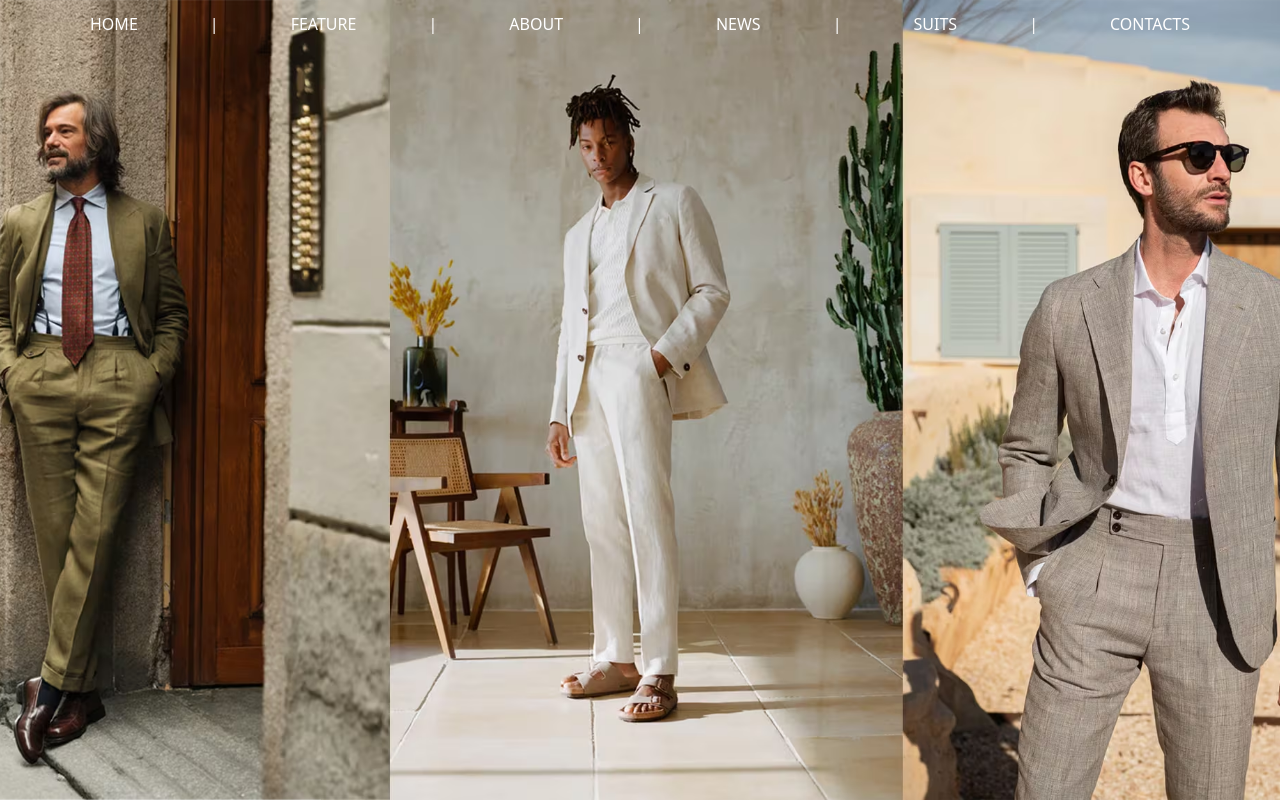
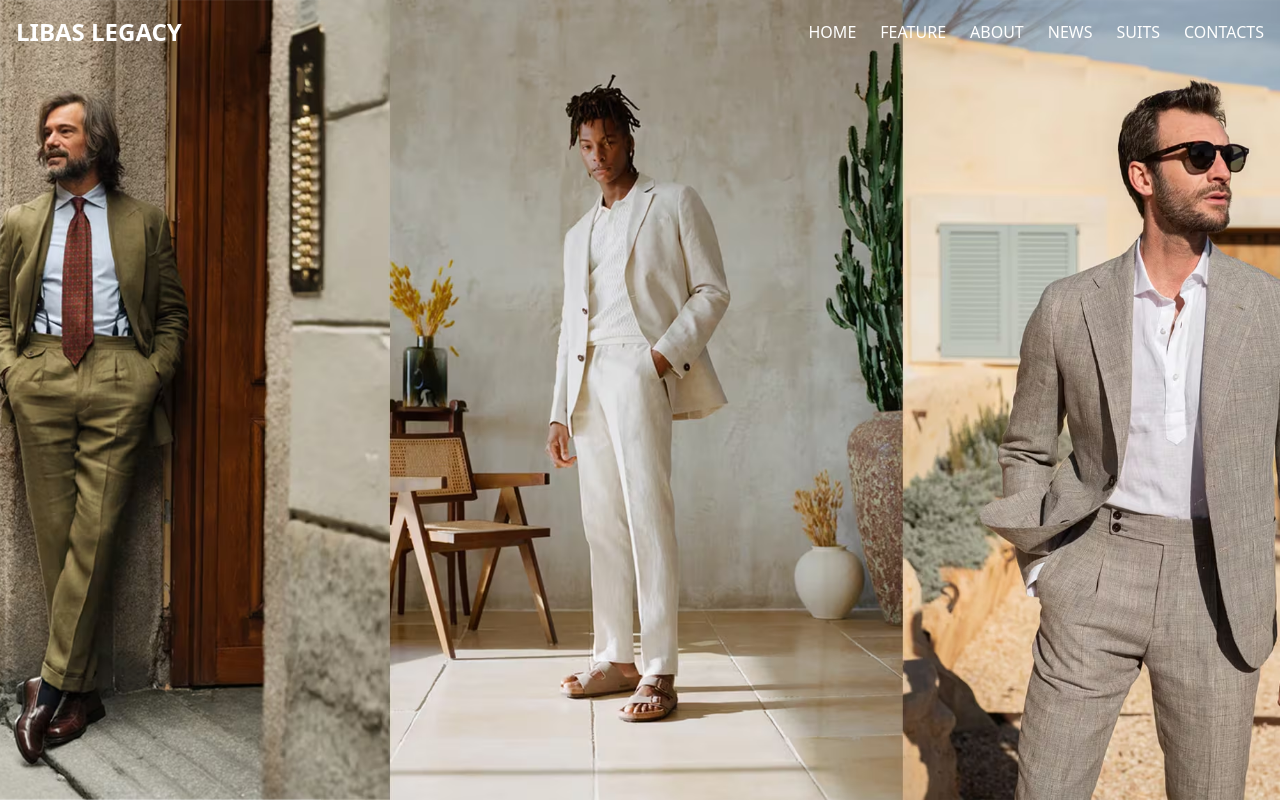
Before and after one commit to Ajay007008/LibasLegacy, a React (Vite) app: page / in a window 1280 px wide. Shown: the top 802 px of the page. Built offline with nearby package versions, Linux system fonts and the light colour scheme.

Commit message:
“final”

```diff
--- a/src/components/header2.jsx
+++ b/src/components/header2.jsx
@@ -1,43 +1,76 @@
-import React from 'react'
-import img1 from '../assets/header2/retina-logo-1.webp';
-import img from '../assets/header2/logo.png';
-import img3 from '../assets/header2/logo3.png';
+import React, { useState } from 'react';
+import img2 from '../assets/header2/suit1.avif';
+import { FaBars, FaTimes } from 'react-icons/fa';
 
-import img2 from '../assets/header2/suit1.avif';
+const Header2 = () => {
+  const [isMenuOpen, setIsMenuOpen] = useState(false);
+
+  const toggleMenu = () => {
+    setIsMenuOpen(!isMenuOpen);
+  };
 
 
+  return (
 
-const header2 = () => {
-  return (
- <div className="head ">
 
-        <div className="w-full h-screen bg-cover bg-center bg-no-repeat" style={{ backgroundImage: `url(${img2})` }}>          <div className="secondnav flex justify-around mx-12 text-center items-center text-white relative">
-            {/* Dropdown Wrapper */}
-            <div className="relative group">
-              <div className="element p-3 cursor-pointer">HOME</div>
+<div className="head">
+      <div
+        className="w-full min-h-screen bg-cover bg-center bg-no-repeat"
+        style={{ backgroundImage: `url(${img2})` }}
+      >
+        <div className="max-w-screen-xl mx-auto px-4 py-4">
+          {/* Top Nav */}
+          <div className="flex items-center justify-between text-white">
+            {/* Logo or Title */}
+            <div className="text-2xl font-bold">LIBAS LEGACY</div>
 
-              {/* Dropdown Menu */}
-              <div className="absolute left-0 mt-1 hidden group-hover:block bg-gray-800 text-white shadow-md rounded z-10">
-                <div className="p-2 hover:bg-gray-700">HOMEPAGE FULLWIDTH</div>
-                <div className="p-2 hover:bg-gray-700">HOMEPAGE BOXED</div>
-                <div className="p-2 hover:bg-gray-700">HOMEPAGE SHOP</div>
-              </div>
+            {/* Hamburger - Mobile Only */}
+            <div className="md:hidden text-2xl cursor-pointer" onClick={toggleMenu}>
+              {isMenuOpen ? <FaTimes /> : <FaBars />}
             </div>
 
-            <div className="mark">|</div>
-            <div className="element p-3">FEATURE</div>
-            <div className="mark">|</div>
-            <div className="element p-3">ABOUT</div>
-            <div className="mark">|</div>
-            <div className="element p-3">NEWS</div>
-            <div className="mark">|</div>
-            <div className="element p-3">SUITS</div>
-            <div className="mark">|</div>
-            <div className="element p-3">CONTACTS</div>
+            {/* Menu - Desktop */}
+            <div className="hidden md:flex space-x-6 items-center">
+              <Dropdown />
+              <NavItem label="FEATURE" />
+              <NavItem label="ABOUT" />
+              <NavItem label="NEWS" />
+              <NavItem label="SUITS" />
+              <NavItem label="CONTACTS" />
+            </div>
           </div>
+
+          {/* Menu - Mobile */}
+          {isMenuOpen && (
+            <div className="md:hidden mt-4 bg-black/70 p-4 rounded-lg space-y-4 text-white">
+              <Dropdown />
+              <NavItem label="FEATURE" />
+              <NavItem label="ABOUT" />
+              <NavItem label="NEWS" />
+              <NavItem label="SUITS" />
+              <NavItem label="CONTACTS" />
+            </div>
+          )}
         </div>
+      </div>
+    </div>
 
-      </div>  )
-}
+    );
+};
 
-export default header2
+const NavItem = ({ label }) => (
+  <div className="cursor-pointer hover:text-yellow-400 transition">{label}</div>
+);
+
+const Dropdown = () => (
+  <div className="relative group cursor-pointer">
+    <div className="hover:text-yellow-400 transition">HOME</div>
+    <div className="absolute hidden group-hover:block mt-2 bg-gray-800 text-white rounded shadow-lg z-10 min-w-[200px]">
+      <div className="p-3 hover:bg-gray-700">HOMEPAGE FULLWIDTH</div>
+      <div className="p-3 hover:bg-gray-700">HOMEPAGE BOXED</div>
+      <div className="p-3 hover:bg-gray-700">HOMEPAGE SHOP</div>
+    </div>
+  </div>
+);
+
+export default Header2
```
